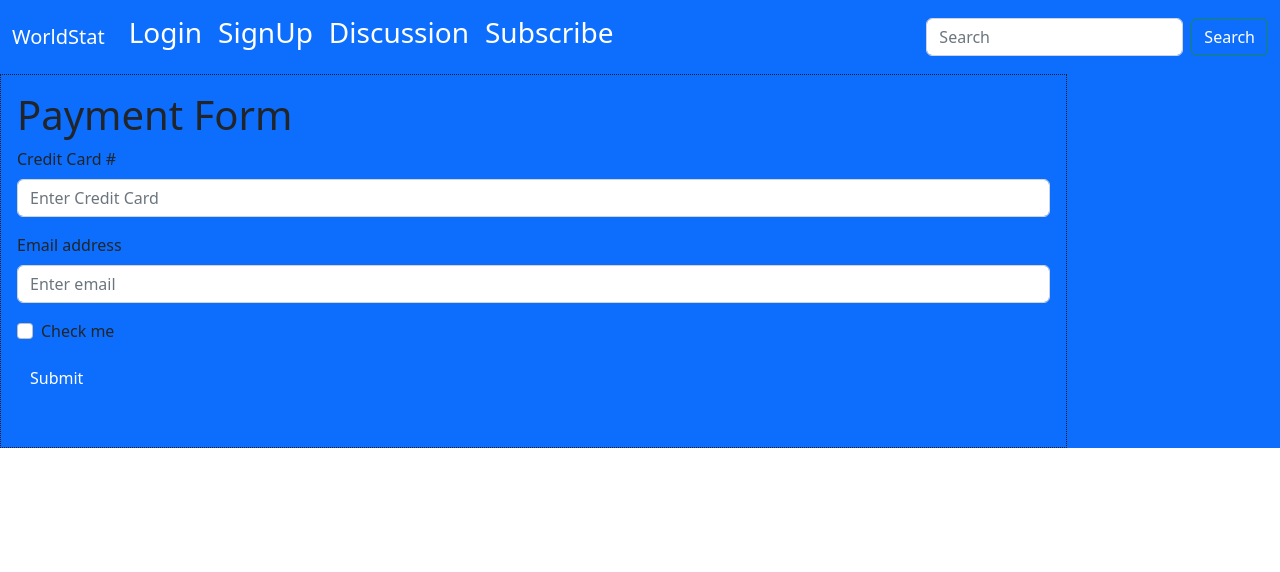
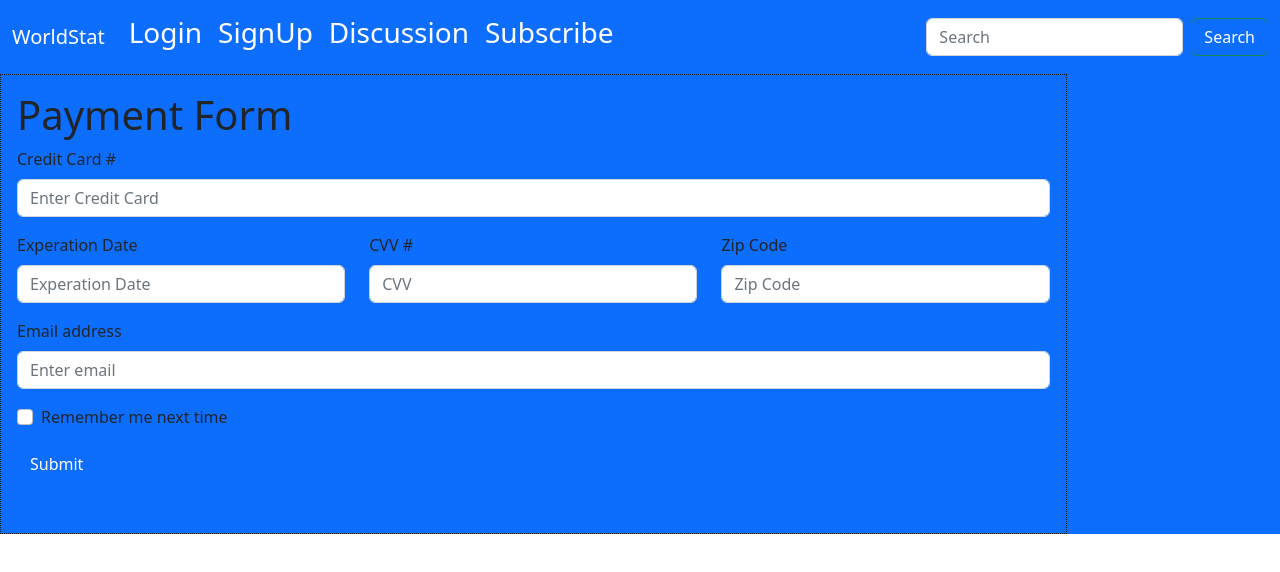
Before and after one commit to Sdelatorre123/World-Stats-Repository, a React (Create React App) app in the folder client/: page /Subscription in a window 1280 px wide. Shown: the top 572 px of the page. Built offline with nearby package versions, Linux system fonts and the light colour scheme.

Commit message:
final touches

```diff
--- a/client/src/components/Cards.js
+++ b/client/src/components/Cards.js
@@ -1,5 +1,6 @@
 import React from 'react'
-import { Card, Table} from 'react-bootstrap'
+import { Card, Form, Table, Row} from 'react-bootstrap'
+import flex from 'react'
 
 export default function Cards() {
   return <React.Fragment>
@@ -93,13 +94,18 @@ export default function Cards() {
         </tr>
       </tbody>
     </Table>
-<div className="checkout">
-  <h1>Subscribe</h1>
-  <p className="checkout-title"> Subscribe to get the newest info about the World Cup!! </p>
-  <h1 className="checkout-price">$10</h1>
-  <button
-    className="checkout-button"/>
-</div>
-
+    <Card className="my-2">
+    <Card.Title style={{ display: flex }}>Subscribe</Card.Title>
+    <p className="Subscription-title"> Subscribe to get the newest info about the World Cup!! </p>
+    <Card.Text> Standard $10/monthly </Card.Text>
+    <Card.Text> Premium $15/monthly </Card.Text>
+    <Card.Text> Exclusive $20/monthly </Card.Text>
+    <Row>
+    <Form.Check type="checkbox" ClassName="my-2 text-center" label="Country flags apper next to your name" />
+    <Form.Check type="checkbox" ClassName="my-2 text-center" label="Recieve exclusive merch from your favorite teams" />
+    <Form.Check type="checkbox" ClassName="my-2 text-center" label="Post to the chat room and make some new friends" />
+    <Form.Check type="checkbox" ClassName="my-2 text-center" label="Individual features and player stats" />
+    </Row>
+    </Card>
   </React.Fragment>
 }
--- a/client/src/components/SubForm.js
+++ b/client/src/components/SubForm.js
@@ -1,5 +1,6 @@
 import React, { useState } from 'react';
 import { useMutation } from '@apollo/client';
+import { Row, Col } from 'react-bootstrap';
 
 import { ADD_THOUGHT } from '../utils/mutations';
 import { QUERY_THOUGHTS } from '../utils/queries';
@@ -64,13 +65,26 @@ const SubForm = () => {
         <Form.Label>Credit Card #</Form.Label>
         <Form.Control type="input" placeholder="Enter Credit Card" />
       </Form.Group>
-
+      <Form.Group className="mb-3" controlId="formBasicCheckbox">
+      <Row>
+        <Col> <Form.Group className="mb-3" controlId="formBasicEmail">
+        <Form.Label>Experation Date </Form.Label>
+        <Form.Control type="Experation Date" placeholder="Experation Date" />
+      </Form.Group> </Col>
+        <Col><Form.Group className="mb-3" controlId="formBasicEmail">
+        <Form.Label>CVV #</Form.Label>
+        <Form.Control type="CVV #" placeholder="CVV" />
+      </Form.Group></Col>
+        <Col><Form.Group className="mb-3" controlId="formBasicEmail">
+        <Form.Label>Zip Code </Form.Label>
+        <Form.Control type="Zip Code" placeholder="Zip Code" />
+      </Form.Group> </Col>
+      </Row>
       <Form.Group className="mb-3" controlId="formBasicEmail">
         <Form.Label>Email address</Form.Label>
         <Form.Control type="email" placeholder="Enter email" />
       </Form.Group>
-      <Form.Group className="mb-3" controlId="formBasicCheckbox">
-        <Form.Check type="checkbox" label="Check me" />
+        <Form.Check type="checkbox" label="Remember me next time" />
       </Form.Group>
       <Button variant="primary" type="submit">
         Submit
```
